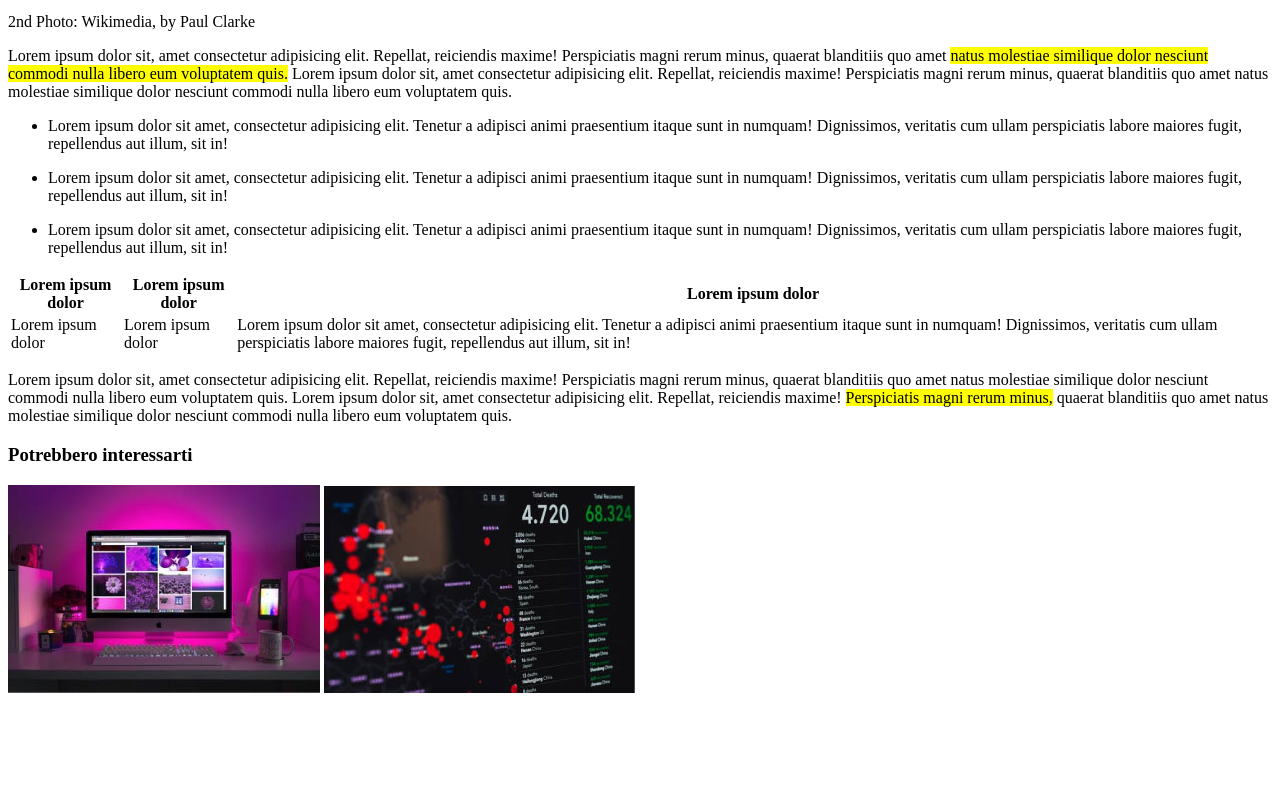
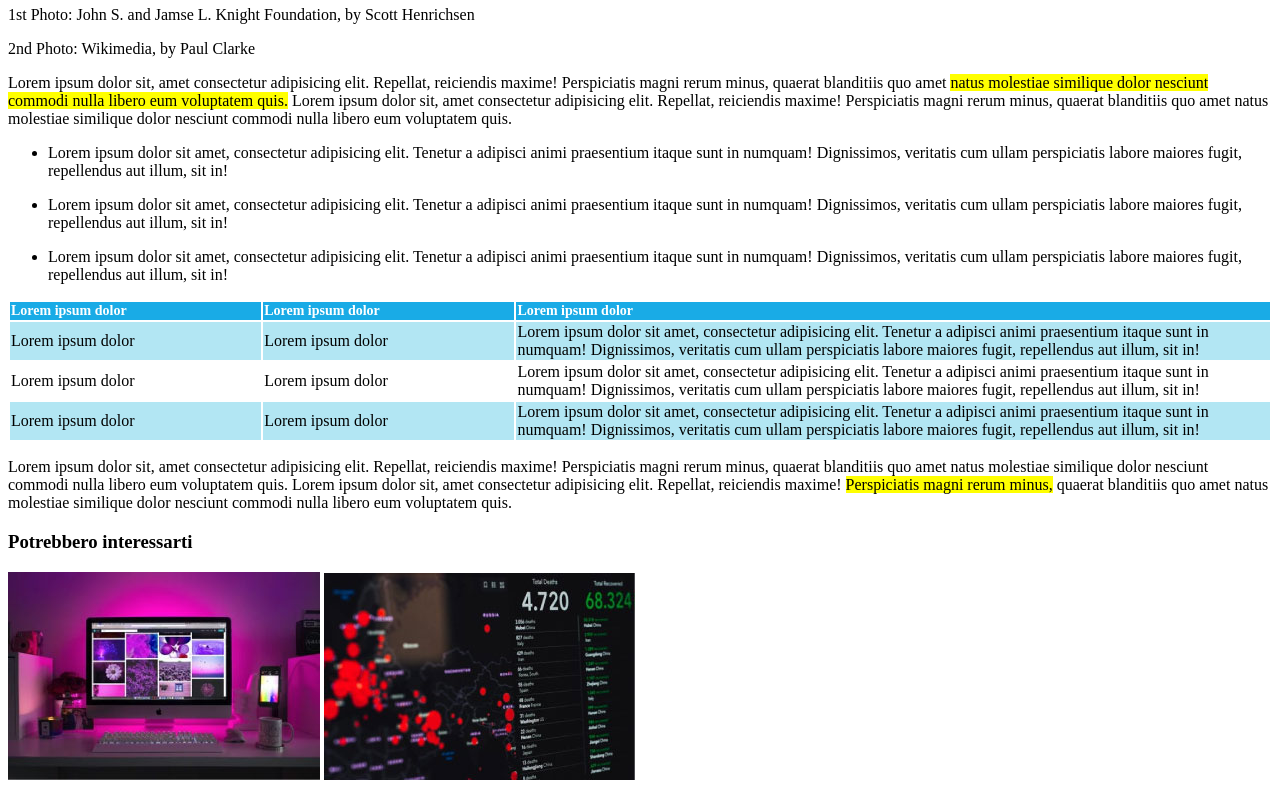
Before and after one commit to Gargantua892/html-css-booleaner, a plain HTML site: page index.html in a window 1280 px wide. Shown: the part 634-1426 px from the top of the page. Before the commit the page ends 1339 px from the top, so only its background shows below. Drawn offline with Linux system fonts and the light colour scheme.

Commit message:
tabella stilata

```diff
--- a/css/style.css
+++ b/css/style.css
@@ -1,4 +1,4 @@
-/* CSS reset */
+
 header{
     background-image: url('../img/pattern.png');
     background-color: #4ca2ff;
@@ -15,3 +15,26 @@ header img{
 .highlight{
     background-color: yellow;
 }
+
+/* stile tabella */
+th{
+    background-color: #19abe6;
+    color: #fff;
+    font-size: 14px;
+    text-align: left;
+}
+
+table td{
+    width: 20%;
+}
+
+table td:last-child{
+    width: 60%;
+}
+
+.different-bkg{
+    background-color: #b2e6f3;
+}
+
+
+/* fine stile tabella */
--- a/index.html
+++ b/index.html
@@ -17,7 +17,7 @@
   </header>
   <main>
     <section>
-        <h1>Internet deve essere al servizio del "bene pubblico": il manifesto di Tim Barners-Lee</h1>
+        <h1>Internet deve essere al servizio del "bene pubblico": il <br> manifesto di Tim Barners-Lee</h1>
         <!-- meta tags -->
         <div class="meta">
             <p>Scritto da <span class="editor">The Booleaner</span></p>
@@ -87,7 +87,21 @@
                 </tr>
             </thead>
             <tbody>
+                <tr class="different-bkg">
+                    <td>Lorem ipsum dolor</td>
+                    <td>Lorem ipsum dolor</td>
+                    <td>Lorem ipsum dolor sit amet,
+                        consectetur adipisicing elit. Tenetur a adipisci animi praesentium itaque sunt in numquam! Dignissimos,
+                        veritatis cum ullam perspiciatis labore maiores fugit, repellendus aut illum, sit in!</td>
+                </tr>
                 <tr>
+                    <td>Lorem ipsum dolor</td>
+                    <td>Lorem ipsum dolor</td>
+                    <td>Lorem ipsum dolor sit amet,
+                        consectetur adipisicing elit. Tenetur a adipisci animi praesentium itaque sunt in numquam! Dignissimos,
+                        veritatis cum ullam perspiciatis labore maiores fugit, repellendus aut illum, sit in!</td>
+                </tr>
+                <tr class="different-bkg">
                     <td>Lorem ipsum dolor</td>
                     <td>Lorem ipsum dolor</td>
                     <td>Lorem ipsum dolor sit amet,
```
